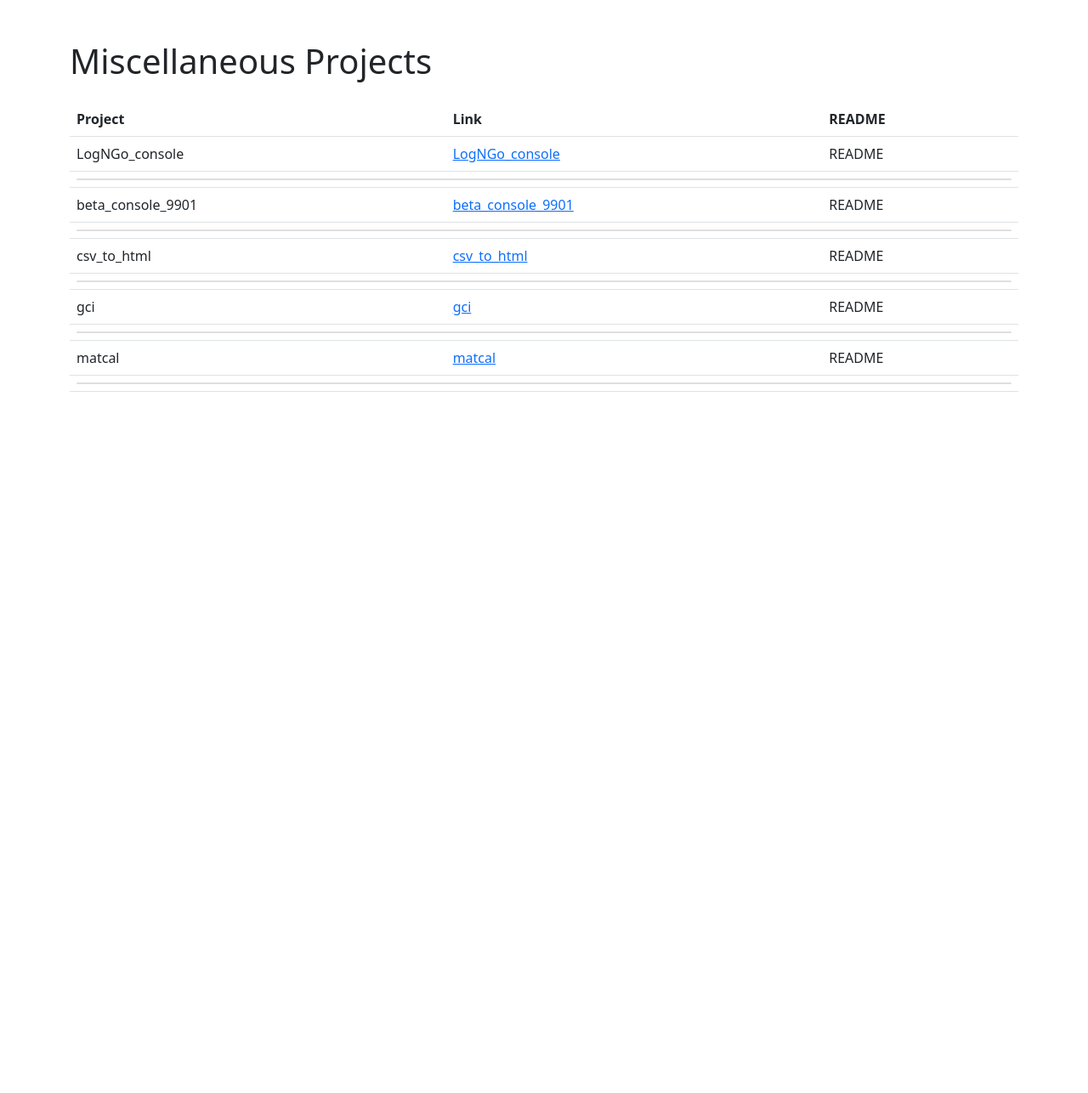
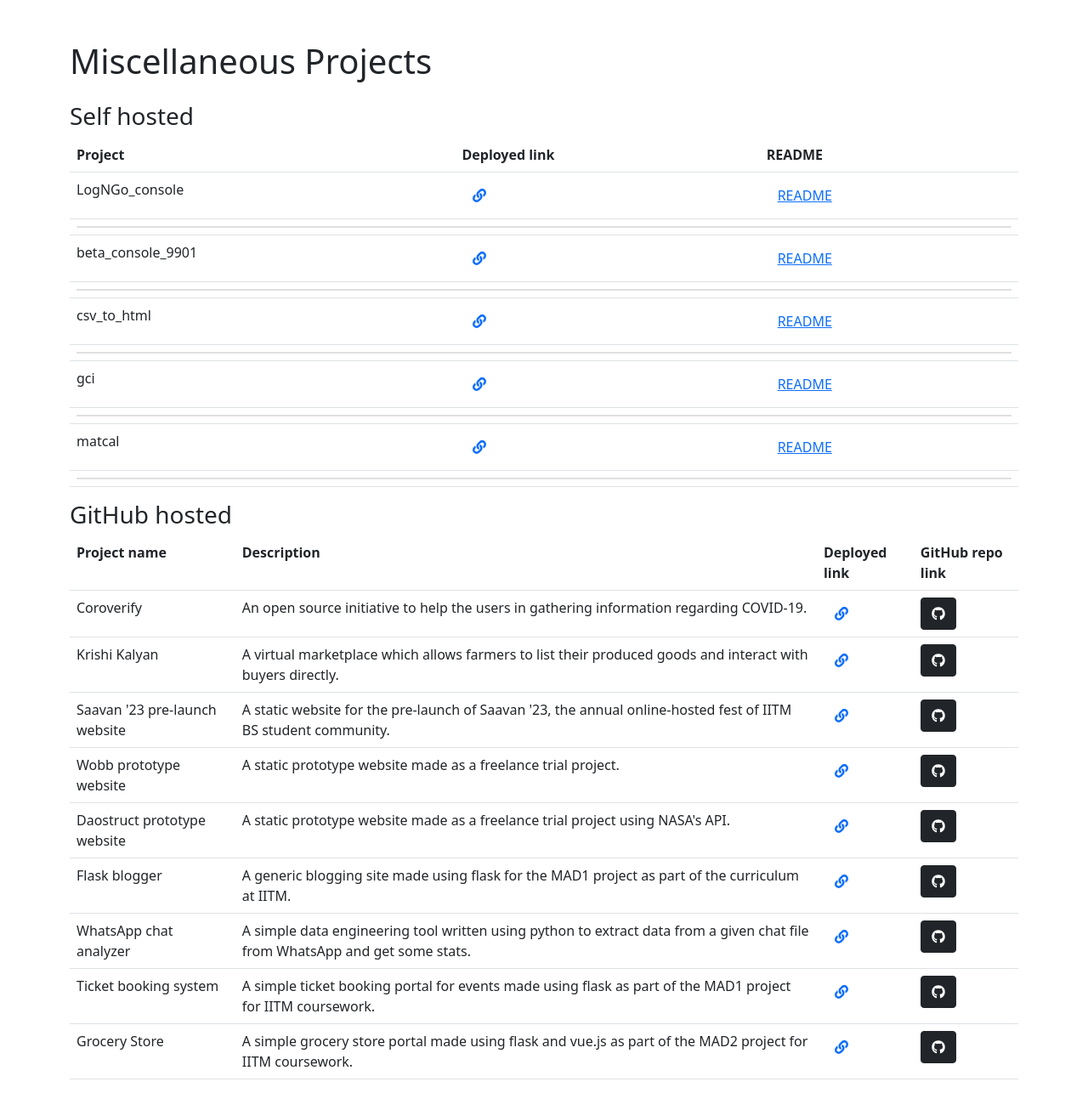
Before and after one commit to realyuvishere/portfolio, a PHP site: page /work/misc in a window 1280 px wide. Shown: the whole page at 85% size. Before the commit the page ends 461 px from the top, so only its background shows below. Run offline with PHP 8.4, Linux system fonts and the light colour scheme; data that the repository does not hold is empty; some libraries are stand-ins or nearby versions.

Commit message:
links fixed

```diff
--- a/lib/js/index.js
+++ b/lib/js/index.js
@@ -6,9 +6,9 @@ var vHeight = $(window).height(),
     halfvw = vWidth/2.5,
     quartvh = vHeight/4
 
-var bodies = ['#intro', '#work', '#exp', '#edu', '#con'];
-var darkcolors = ['#141a20', '#12161a', '#0e1013', '#070809', '#050506']
-var lightcolors = ['#f2f2f2', '#f9f9f9', '#ffffff', '#f5f5f5', '#eeeeee'];
+var bodies = ['#intro', '#work', '#exp', '#edu', '#con', '#workpage'];
+var darkcolors = ['#141a20', '#12161a', '#0e1013', '#070809', '#050506', '#222']
+var lightcolors = ['#f2f2f2', '#f9f9f9', '#ffffff', '#f5f5f5', '#eeeeee', '#eee'];
 
 
 cover.css({"min-height":vHeight,"max-width":vWidth,});
--- a/work/misc/index.php
+++ b/work/misc/index.php
@@ -169,12 +169,14 @@ class Slimdown {
     <body>
         <div class="container mt-5">
             <h1 class="mb-4">Miscellaneous Projects</h1>
+
+			<h3>Self hosted</h3>
             <div class="row">
                 <div class="table-responsive">
                     <table class="table">
                         <tr>
                             <th>Project</th>
-                            <th>Link</th>
+                            <th>Deployed link</th>
                             <th>README</th>
                         </tr>
                         <?php
@@ -184,11 +186,11 @@ class Slimdown {
                             $folderName = basename($folder);
                             $readmePath = $folder . '/README.md';
                             $hasReadme = file_exists($readmePath);
-                            $readmeLink = $hasReadme ? "<a data-bs-toggle='collapse' data-bs-target='#collapse$folderName' aria-expanded='true' aria-controls='collapse$folderName'>README</a>" : "No README";
+                            $readmeLink = $hasReadme ? "<button class='btn btn-link' data-bs-toggle='collapse' data-bs-target='#collapse$folderName' aria-expanded='true' aria-controls='collapse$folderName'>README</button>" : "No README";
 
                             echo "<tr>
                                     <td>$folderName</td>
-                                    <td><a href='$folder'>$folderName</a></td>
+                                    <td><a href='$folder' class='btn btn-link'><i class='fas fa-link'></i></a></td>
                                     <td id='heading$folderName'>$readmeLink</td>
                                   </tr>";
 
@@ -213,6 +215,32 @@ class Slimdown {
                     </table>
                 </div>
             </div>
+
+			<h3>GitHub hosted</h3>
+			<div class="row">
+                <div class="table-responsive">
+                    <table class="table">
+                        <tr>
+                            <th>Project name</th>
+							<th>Description</th>
+                            <th>Deployed link</th>
+                            <th>GitHub repo link</th>
+                        </tr>
+                        <?php
+						$data = json_decode(file_get_contents('./projects.json'), true);
+						foreach ($data as $project) {
+							?>
+							<tr>
+								<td><?= $project['name'] ?></td>
+								<td><?= $project['description'] ?></td>
+								<td><a href="<?= $project['deployed_link'] ?>" class="btn btn-link"><i class="fas fa-link"></i></a></td>
+								<td><a href="<?= $project['github_link'] ?>" class="btn btn-dark"><i class="fab fa-github"></i></a></td>
+							<?php
+						}
+                        ?>
+                    </table>
+                </div>
+            </div>
         </div>
 
         <script src="https://ajax.googleapis.com/ajax/libs/jquery/3.1.1/jquery.min.js"></script>
--- /dev/null
+++ b/work/misc/projects.json
@@ -0,0 +1,57 @@
+[
+    {
+        "name": "Coroverify",
+        "description": "An open source initiative to help the users in gathering information regarding COVID-19.",
+        "url": "",
+        "github": "https://github.com/realyuvishere/coroverify"
+    },
+    {
+        "name": "Krishi Kalyan",
+        "description": "A virtual marketplace which allows farmers to list their produced goods and interact with buyers directly.",
+        "url": "",
+        "github": "https://github.com/realyuvishere/Krishi-Kalyan"
+    },
+    {
+        "name": "Saavan '23 pre-launch website",
+        "description": "A static website for the pre-launch of Saavan '23, the annual online-hosted fest of IITM BS student community.",
+        "url": "https://realyuvishere.github.io/saavan23_static/",
+        "github": "https://github.com/realyuvishere/saavan23_static"
+    },
+    {
+        "name": "Wobb prototype website",
+        "description": "A static prototype website made as a freelance trial project.",
+        "url": "https://realyuvishere.github.io/wobb_assignment/",
+        "github": "https://github.com/realyuvishere/wobb_assignment"
+    },
+    {
+        "name": "Daostruct prototype website",
+        "description": "A static prototype website made as a freelance trial project using NASA's API.",
+        "url": "https://daostruct-fe-assignment.vercel.app/",
+        "github": "https://realyuvishere.github.io/wobb_assignment/"
+    },
+    {
+        "name": "Flask blogger",
+        "description": "A generic blogging site made using flask for the MAD1 project as part of the curriculum at IITM.",
+        "url": "",
+        "github": "https://github.com/realyuvishere/flask_blogger"
+    },
+    {
+        "name": "WhatsApp chat analyzer",
+        "description": "A simple data engineering tool written using python to extract data from a given chat file from WhatsApp and get some stats.",
+        "url": "",
+        "github": "https://github.com/realyuvishere/whatsapp-group-chat-analyzer-and-visualizer"
+    },
+    {
+        "name": "Ticket booking system",
+        "description": "A simple ticket booking portal for events made using flask as part of the MAD1 project for IITM coursework.",
+        "url": "",
+        "github": "https://github.com/realyuvishere/flask_ticket_booking_system"
+    },
+    {
+        "name": "Grocery Store",
+        "description": "A simple grocery store portal made using flask and vue.js as part of the MAD2 project for IITM coursework.",
+        "url": "",
+        "github": "https://github.com/realyuvishere/MAD2"
+    }
+
+]
```
Also changed, not shown: lib/scss/index.scss (+12 -0 lines), work/index.php (added, +63 -0 lines), lib/css/index.css, lib/js/work.js.
